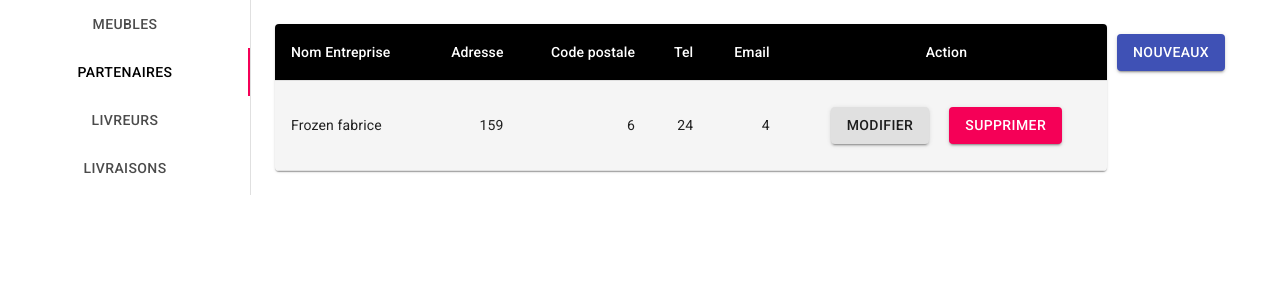
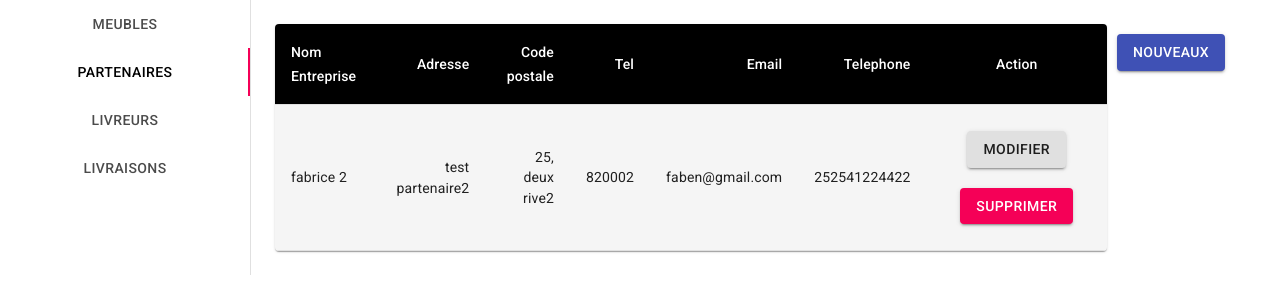
Before and after one commit to fabden/Transportali.re, a React (Create React App) app in the folder frontend_admin/: page / in a window 1280 px wide. Both pictures are taken after a click on the tab "PARTENAIRES". Shown: the top 300 px of the page. Built offline with nearby package versions, Linux system fonts and the light colour scheme; no server answers.

Commit message:
ajou fonctionalité sup partenaire

```diff
--- a/frontend_admin/src/Components/Parteniares.js
+++ b/frontend_admin/src/Components/Parteniares.js
@@ -9,6 +9,7 @@ import TableRow from '@material-ui/core/TableRow';
 import Paper from '@material-ui/core/Paper';
 import { Button, Fade, Grid, Modal, TextField } from '@material-ui/core';
 import Backdrop from '@material-ui/core/Backdrop';
+import axios from 'axios';
 
 const StyledTableCell = withStyles((theme) => ({
   head: {
@@ -27,15 +28,6 @@ const StyledTableRow = withStyles((theme) => ({
     },
   },
 }))(TableRow);
-
-function createData(name, calories, fat, carbs, protein) {
-  return { name, calories, fat, carbs, protein };
-}
-
-const rows = [
-  createData('Frozen fabrice', 159, 6.0, 24, 4.0),
-
-];
 
 const useStyles = makeStyles((theme) => ({
   table: {
@@ -74,6 +66,112 @@ function Parteniares() {
     setOpen(false);
   };
 
+  //recupere donnee en base
+
+  const [datapartenaires, setdatapartenaires] = React.useState([{
+    nom_partenaire: "fabrice 2",
+    contact_partenaire: "test partenaire2",
+    adresse_partenaire: "25, deux rive2",
+    code_postale_partenaire: "820002",
+    email_partenaire: "faben@gmail.com",
+    telephone_partenaire: 252541224422
+}]);
+
+const recupDataPartenaires = () => {
+  const url = 'http://localhost:8080/api/partenaires';
+  axios.get(url)
+    .then((resp) => {
+      console.log(resp.data);
+      setdatapartenaires(resp.data)
+    })
+    .catch((error) => {
+      console.log(error);
+    });
+};
+React.useEffect(recupDataPartenaires,[]);
+
+// creation partenaire en base de donnee
+
+const [formpartenaire, setformpartenaire] = React.useState({
+  nom_partenaire: "",
+  contact_partenaire: "",
+  adresse_partenaire: "",
+  code_postale_partenaire: "",
+  email_partenaire: "",
+  telephone_partenaire: null
+});
+
+const changevaleurinputpartenaire =(e)=>{
+  console.log(e.target);
+  setformpartenaire({...formpartenaire,[e.target.name]: e.target.value})
+};
+
+const creaDataPartenaires = (e) => {
+  console.log(e._id);
+const url = 'http://localhost:8080/api/partenaires';
+  if (e._id !==undefined){
+   axios.put(url,e)
+    .then((resp) => {
+      console.log(resp.data);
+      handleClose();
+      recupDataPartenaires();
+      setformpartenaire({
+        nom_partenaire: "",
+        contact_partenaire: "",
+        adresse_partenaire: "",
+        code_postale_partenaire: "",
+        email_partenaire: "",
+        telephone_partenaire: null
+      })
+    })
+    .catch((error) => {
+      console.log(error);
+    });
+  } else {
+  axios.post(url,e)
+    .then((resp) => {
+      console.log(resp.data);
+      handleClose();
+      recupDataPartenaires();
+      setformpartenaire({
+        nom_partenaire: "",
+        contact_partenaire: "",
+        adresse_partenaire: "",
+        code_postale_partenaire: "",
+        email_partenaire: "",
+        telephone_partenaire: null
+      })
+    })
+    .catch((error) => {
+      console.log(error);
+    });}
+};
+
+//supprime produits en base de donneé
+
+const supDataPartenaire = (id) => {
+  const url = 'http://localhost:8080/api/partenaires';
+  console.log(id);
+  axios.delete(url,{params: {id: id}})
+    .then((resp) => {
+      console.log(resp.data);
+      recupDataPartenaires();
+      setformpartenaire({
+        nom_partenaire: "",
+        contact_partenaire: "",
+        adresse_partenaire: "",
+        code_postale_partenaire: "",
+        email_partenaire: "",
+        telephone_partenaire: null
+      })
+    })
+    .catch((error) => {
+      console.log(error);
+    });
+};
+
+
+
     return (
         <Grid container justify="space-around">
             <Grid item >
@@ -86,20 +184,22 @@ function Parteniares() {
                             <StyledTableCell align="right">Code postale</StyledTableCell>
                             <StyledTableCell align="right">Tel</StyledTableCell>
                             <StyledTableCell align="right">Email</StyledTableCell>
+                            <StyledTableCell align="right">Telephone</StyledTableCell>
                             <StyledTableCell align="center">Action</StyledTableCell>
                         </TableRow>
                         </TableHead>
                         <TableBody>
-                        {rows.map((row) => (
+                        {datapartenaires.map((row) => (
                             <StyledTableRow key={row.name}>
                             <StyledTableCell component="th" scope="row">
-                                {row.name}
+                                {row.nom_partenaire}
                             </StyledTableCell>
-                            <StyledTableCell align="right">{row.calories}</StyledTableCell>
-                            <StyledTableCell align="right">{row.fat}</StyledTableCell>
-                            <StyledTableCell align="right">{row.carbs}</StyledTableCell>
-                            <StyledTableCell align="right">{row.protein}</StyledTableCell>
-                            <StyledTableCell align="center"><Button className={classes.margin_10px} variant="contained" >Modifier</Button><Button className={classes.margin_10px} variant="contained" color="secondary">Supprimer</Button></StyledTableCell>
+                            <StyledTableCell align="right">{row.contact_partenaire}</StyledTableCell>
+                            <StyledTableCell align="right">{row.adresse_partenaire}</StyledTableCell>
+                            <StyledTableCell align="right">{row.code_postale_partenaire}</StyledTableCell>
+                            <StyledTableCell align="right">{row.email_partenaire}</StyledTableCell>
+                            <StyledTableCell align="right">{row.telephone_partenaire}</StyledTableCell>
+                            <StyledTableCell align="center"><Button className={classes.margin_10px} variant="contained" >Modifier</Button><Button className={classes.margin_10px} variant="contained" color="secondary" onClick={()=>{supDataPartenaire(row._id)}}  >Supprimer</Button></StyledTableCell>
                             </StyledTableRow>
                         ))}
                         </TableBody>
@@ -126,33 +226,33 @@ function Parteniares() {
                     <form className={classes.root} noValidate autoComplete="off">
                         <Grid container className={classes.padding_20px}>
                           <Grid xs>
-                            <TextField  label="Nom entreprise" variant="outlined" fullWidth  />
+                            <TextField  label="Nom entreprise" name="nom_partenaire" variant="outlined" fullWidth value={formpartenaire.nom_partenaire} onChange={changevaleurinputpartenaire} />
                           </Grid>
                           <Grid xs>
-                          <TextField  label="Contact" variant="outlined" fullWidth  />
+                          <TextField  label="Contact" name="contact_partenaire" variant="outlined" fullWidth value={formpartenaire.contact_partenaire} onChange={changevaleurinputpartenaire} />
                           </Grid>
                         </Grid>
                         <Grid container className={classes.padding_20px}>
                           <Grid xs>
-                              <TextField  label="Adresse" variant="outlined" fullWidth />
+                              <TextField  label="Adresse" name="adresse_partenaire" variant="outlined" fullWidth value={formpartenaire.adresse_partenaire} onChange={changevaleurinputpartenaire}/>
                           </Grid>
                           <Grid xs >
-                              <TextField  label="Code Postal" variant="outlined" fullWidth  />
+                              <TextField  label="Code Postal" name="code_postale_partenaire" variant="outlined" fullWidth value={formpartenaire.code_postale_partenaire} onChange={changevaleurinputpartenaire} />
                           </Grid>
                         </Grid>
                         <Grid container className={classes.padding_20px}>
                           <Grid xs>
-                            <TextField  label="Telephone" variant="outlined" fullWidth  />
+                            <TextField  label="Telephone" name="telephone_partenaire" variant="outlined" fullWidth value={formpartenaire.telephone_partenaire} onChange={changevaleurinputpartenaire} />
                           </Grid>
                           <Grid xs>
-                            <TextField  label="Email" variant="outlined" fullWidth  />
+                            <TextField  label="Email" name="email_partenaire" variant="outlined" fullWidth value={formpartenaire.email_partenaire} onChange={changevaleurinputpartenaire} />
                           </Grid>
                         </Grid>
                         <Grid xs={11} item container justify="flex-end" className={classes.padding_20px}>
                         <Button color="primary" variant="contained" onClick={()=>{}} className={classes.margin_10px}>
                               Annulé
                           </Button>
-                          <Button color="primary" variant="contained" onClick={()=>{}} className={classes.margin_10px}>
+                          <Button color="primary" variant="contained" onClick={()=>{creaDataPartenaires(formpartenaire)}} className={classes.margin_10px}>
                               Valider
                           </Button>
                         </Grid>
```
